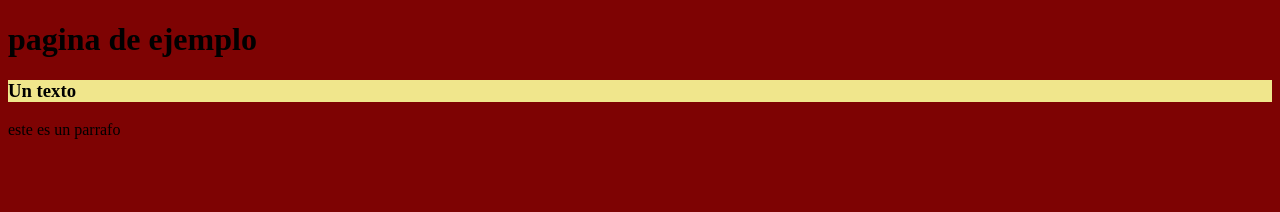
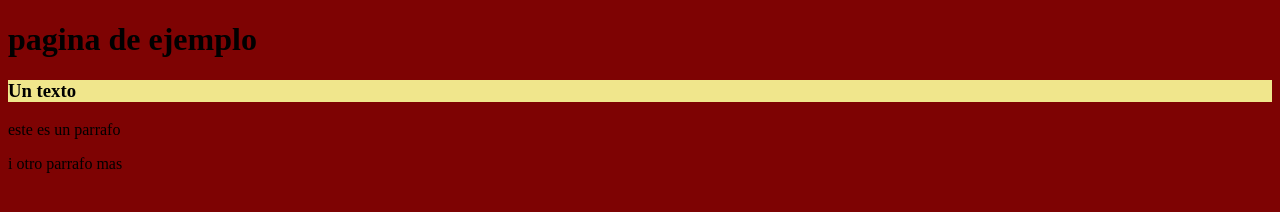
Before and after one commit to Ellesmeria/proyecto1, a plain HTML site: page index.html in a window 1280 px wide. Drawn offline with Linux system fonts and the light colour scheme.

Commit message:
cuarta instnteria de mi proyecto

```diff
--- a/index.html
+++ b/index.html
@@ -11,5 +11,6 @@
     <h1>pagina de ejemplo</h1>
     <h3>Un texto </h3>
     <p>este es un parrafo</p>
+    <p>i otro parrafo mas</p>
 </body>
 </html>
```
